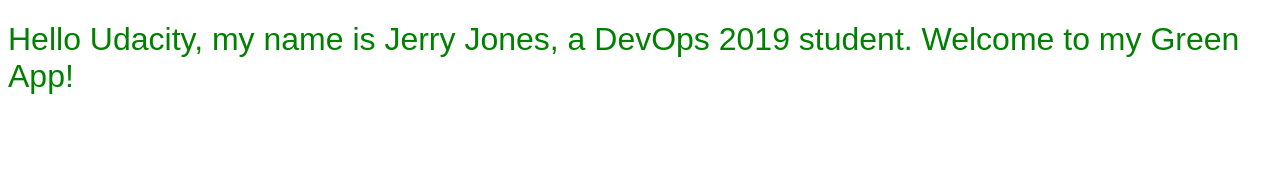
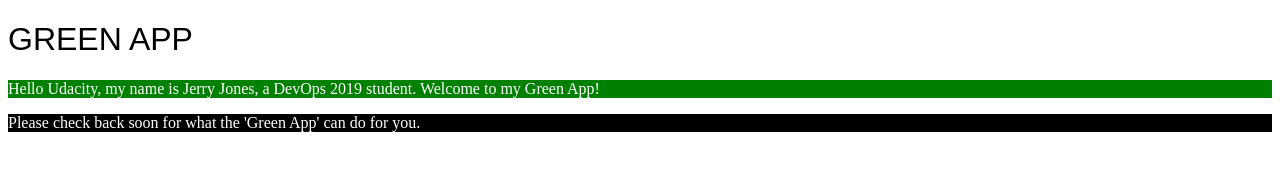
Before and after one commit to j-j-jones/udacity-devops-capstone-green, a plain HTML site: page index.html in a window 1280 px wide. Drawn offline with Linux system fonts and the light colour scheme.

Commit message:
Update index.html

```diff
--- a/index.html
+++ b/index.html
@@ -13,10 +13,10 @@
     </style>
 </head>
 <body>
+    <h1>GREEN APP</h1>
+    <p style="color:white;background-color:green;">Hello Udacity, my name is Jerry Jones, a DevOps 2019 student. Welcome to my Green App!</p>
+    <p style="color:white;background-color:Black;">Please check back soon for what the 'Green App' can do for you.</p>
 
-    <h1>
-    <font color="green">Hello Udacity, my name is Jerry Jones, a DevOps 2019 student. Welcome to my Green App!</font>
-    </h1>
 
 </body>
 </html>
```
